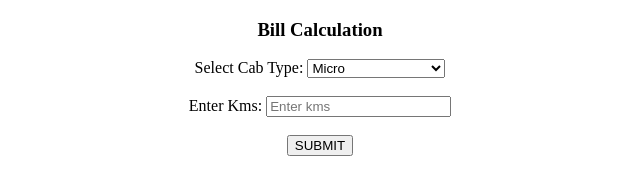
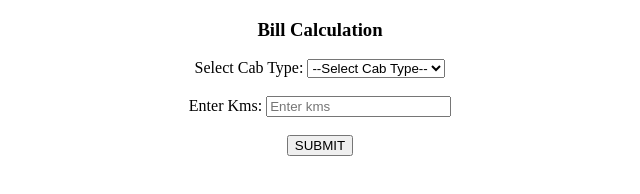
Before and after one commit to Sentha17/cabapp-ui, a plain HTML site: page bill.html in a window 1280 px wide. Shown: the full height of the page, 320-960 px from the left. Drawn offline with Linux system fonts and the light colour scheme.

Commit message:
Update bill.html

```diff
--- a/bill.html
+++ b/bill.html
@@ -8,22 +8,18 @@
 <body>
 <h3> <centre> Bill Calculation </h3>
 <form action="booking.html">
-<form>
 	<label><centre> Select Cab Type:</label>
-
 	<select name="CabType">
-	<option disabled>--Select Cab Type--</option>
+		<option>--Select Cab Type--</option>
 		<option value="MICRO"> Micro </option>
 		<option value="MINI"> Mini </option>
 		<option value="PRIME"> Prime</option>
 	</select>
-<br/>
-<br/>
+	<br/><br/>
 	<label> Enter Kms:</label>
 	<input type="number" id="km" placeholder="Enter kms" required><br/>
 	<br/>
 	<button>SUBMIT</button>
 </form>
-
 </body>
 </html>
```
Lines whose indentation alone changed are shown as unchanged.
